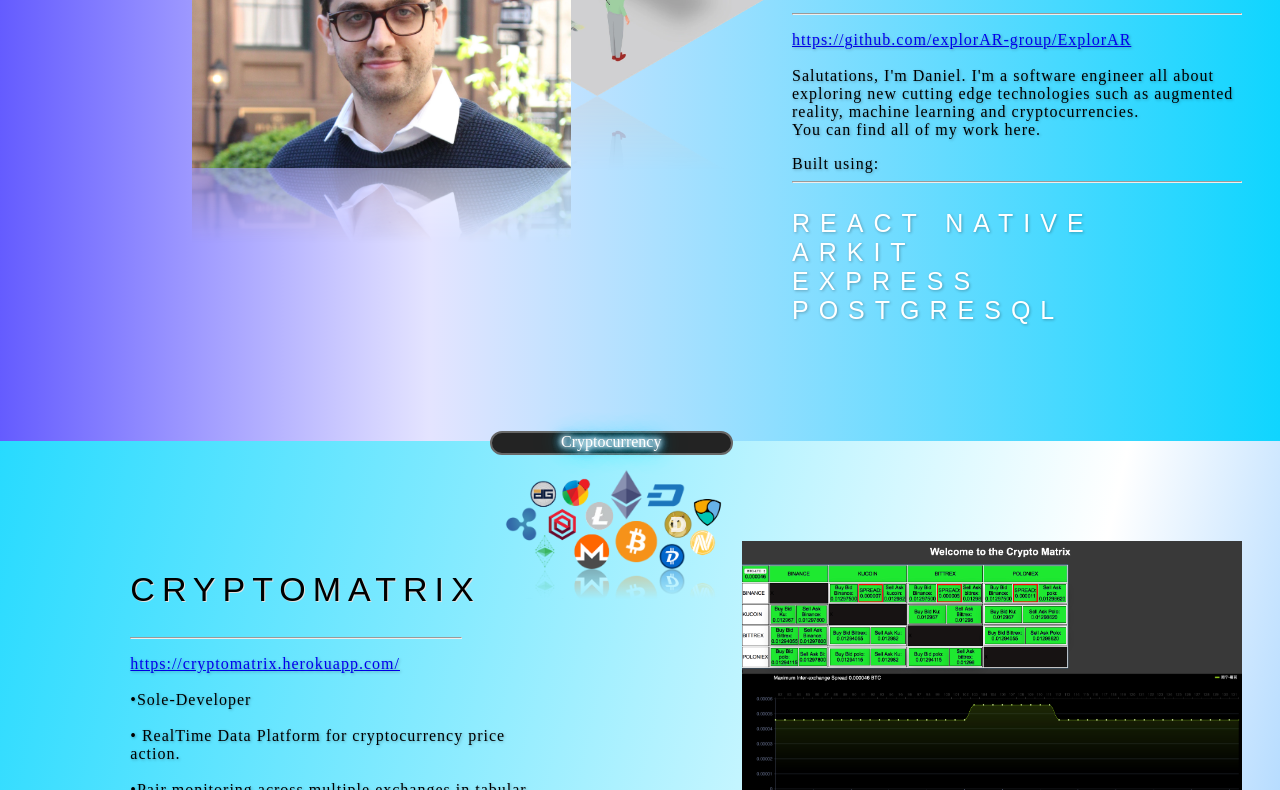
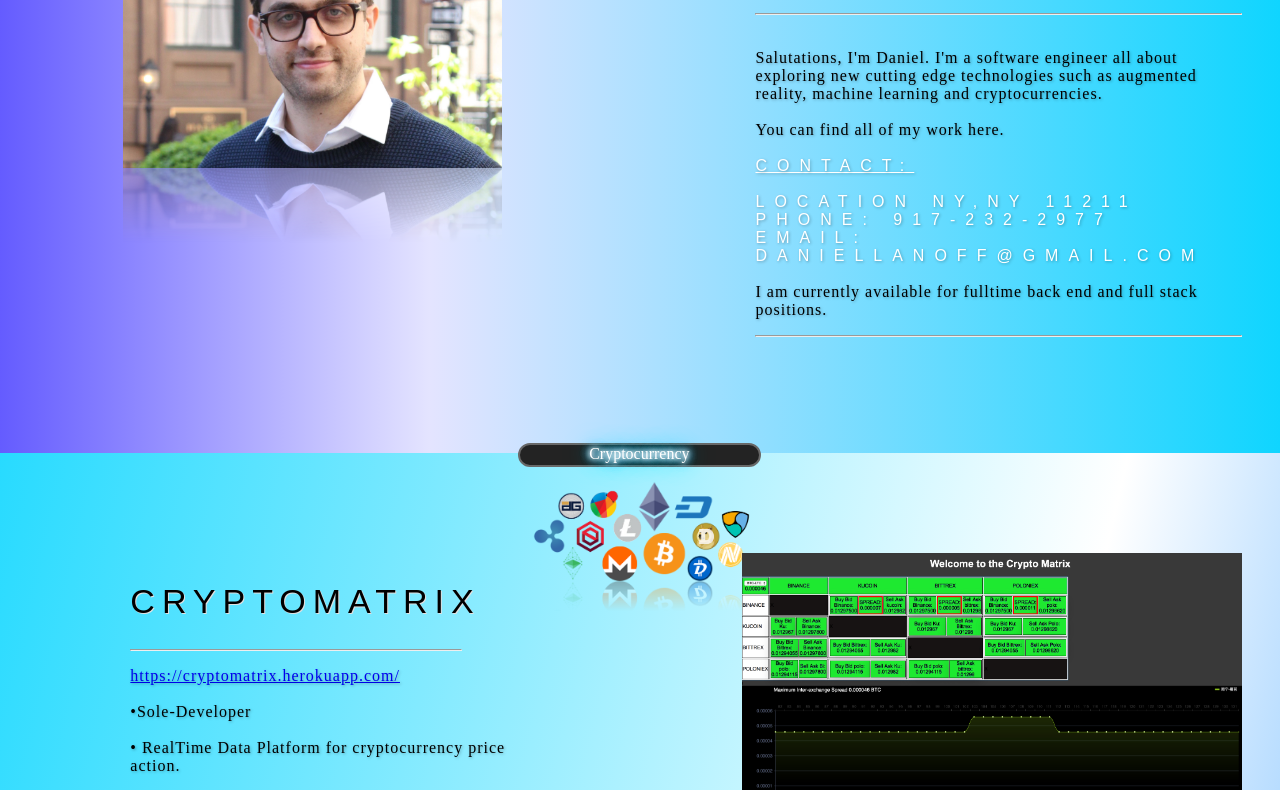
Before and after one commit to dlanoff/decodedSite, a React app: page / in a window 1280 px wide. Shown: the part 402-1192 px from the top of the page. Built offline with nearby package versions, Linux system fonts and the light colour scheme.

Commit message:
small cosmetic change

```diff
--- a/app/components/MyComponent.js
+++ b/app/components/MyComponent.js
@@ -19,12 +19,12 @@
               D A N I E L : D E C O D E D
               <br />
               <br />
-              <img
+              {/* <img
                 src="augmentedClip.png"
                 height="250px"
                 width="auto"
                 position="relative"
-              />
+              /> */}
             </div>
             <div className="rightInnerChild">
               <img
@@ -38,27 +38,28 @@
               <h2>~About~</h2>
               <hr />
               <p>
-                <a href="https://github.com/explorAR-group/ExplorAR">
-                  https://github.com/explorAR-group/ExplorAR
-                </a>
-                <br />
+                <a href="https://github.com/dlanoff" />
                 <br />
                 Salutations, I'm Daniel. I'm a software engineer all about
                 exploring new cutting edge technologies such as augmented
                 reality, machine learning and cryptocurrencies.
                 <br />
-                You can find all of my work here.
+                <br />
+                You can find all of my work here. <br />
+                <br />
+                <div className="stackAlt">
+                  <u>Contact:</u> <br />
+                  <br />
+                  Location NY,NY 11211
+                  <br />
+                  Phone: 917-232-2977 <br />
+                  EMAIL: daniellanoff@gmail.com <br />
+                </div>
+                <br />I am currently available for fulltime back end and full
+                stack positions.
               </p>
               <p>
-                Built using: <br />
                 <hr />
-                <br />
-                <div className="stack">
-                  React Native
-                  <br /> ARKit
-                  <br /> Express
-                  <br /> PostgreSQL
-                </div>
               </p>
             </div>
           </div>
--- a/public/style.css
+++ b/public/style.css
@@ -12,7 +12,7 @@
   width: 300px;
   height: 20px;
   top: 50%;
-  left: 50%;
+  left: 52%;
   margin-top: -10px; /* Negative half of height. */
   margin-left: -150px;
   border-radius: 25px;
@@ -181,6 +181,19 @@
   /* background: #bababa; */
 }
 
+.stackAlt {
+  color: rgb(255, 255, 255);
+  font-family: Arial, Helvetica, sans-serif, serif;
+  font-size: 16px;
+  letter-spacing: 10px;
+  word-spacing: 2px;
+  font-weight: normal;
+  text-decoration: none;
+  font-style: normal;
+  font-variant: small-caps;
+  text-transform: uppercase;
+}
+
 .leftInnerChild {
   padding: 100px;
   /* width: auto; */
```
